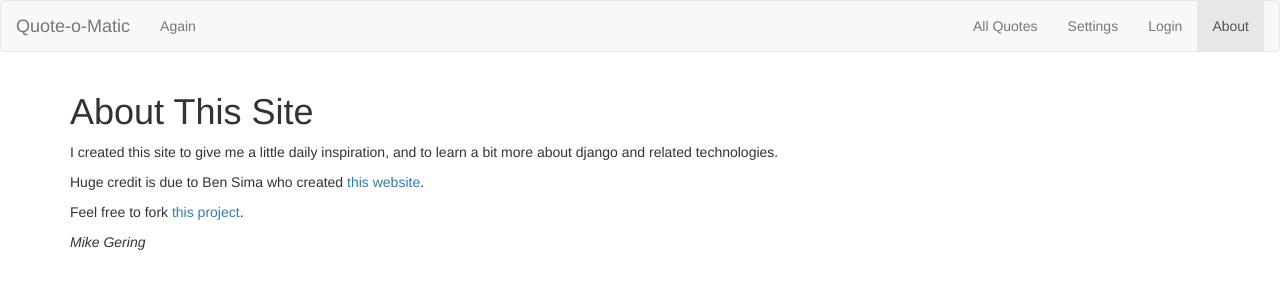
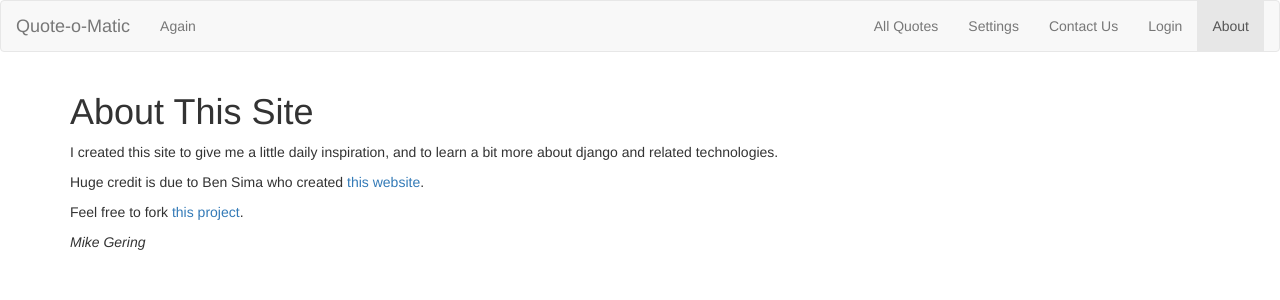
Before and after one commit to mfgering/quotes_site, a Django app: page /about/ in a window 1280 px wide. Shown: the top 300 px of the page. Run offline with Django 3.2, Linux system fonts and the light colour scheme; some libraries are stand-ins or nearby versions.

Commit message:
contact support

```diff
--- a/main/templates/contact_form/contact_form.html
+++ b/main/templates/contact_form/contact_form.html
@@ -28,9 +28,7 @@
             {{ form.body|add_class:"form-control col-sm-10" }}
         </div>
     </div>
-
-
-<input type="submit" value="Send" />
+<input type="submit" value="Send" class="btn btn-primary btn-lg sm-col-12" />
 </form>
 
 {% endblock %}
--- a/main/templates/main/bootstrap.html
+++ b/main/templates/main/bootstrap.html
@@ -42,27 +42,30 @@
                 <li {% if request.resolver_match.url_name == 'index' %}class="active"{% endif %}><a id="refresh_button" href="#">Again <span class="sr-only">(current)</span></a></li>
               </ul>
               <ul class="nav navbar-nav navbar-right">
-                <li {% if request.resolver_match.url_name == 'about' %}class="active"{% endif %}><a href="/about">About</a></li>
+                <li {% if request.resolver_match.url_name == 'about' %}class="active"{% endif %}><a href="{% url 'about' %}">About</a></li>
               </ul>
               {% if user.is_authenticated %}
                   <ul class="nav navbar-nav navbar-right">
-                    <li {% if request.resolver_match.url_name == 'logout' %}class="active"{% endif %}><a href="/logout">Logout</a></li>
+                    <li {% if request.resolver_match.url_name == 'logout' %}class="active"{% endif %}><a href="{% url 'logout' %}">Logout</a></li>
                   </ul>
                   {% if user.is_staff %}
                       <ul class="nav navbar-nav navbar-right">
-                        <li {% if request.resolver_match.url_name == 'admin' %}class="active"{% endif %}><a href="/admin">Admin</a></li>
+                        <li {% if request.resolver_match.url_name == 'admin' %}class="active"{% endif %}><a href="{% url 'admin' %}">Admin</a></li>
                       </ul>
                   {% endif %}
               {% else %}
                   <ul class="nav navbar-nav navbar-right">
-                    <li {% if request.resolver_match.url_name == 'login' %}class="active"{% endif %}><a href="/login">Login</a></li>
+                    <li {% if request.resolver_match.url_name == 'login' %}class="active"{% endif %}><a href="{% url 'login' %}">Login</a></li>
                   </ul>
               {% endif %}
               <ul class="nav navbar-nav navbar-right">
-                <li {% if request.resolver_match.url_name == 'preferences' %}class="active"{% endif %}><a href="/preferences">Settings</a></li>
+                <li {% if request.resolver_match.url_name == 'contact_form' %}class="active"{% endif %}><a href="{% url 'contact_form' %}">Contact Us</a></li>
+              </ul>
+              <ul class="nav navbar-nav navbar-right">
+                <li {% if request.resolver_match.url_name == 'preferences' %}class="active"{% endif %}><a href="{% url 'preferences' %}">Settings</a></li>
               </ul>
               <ul class="nav navbar-nav navbar-right hidden-xs">
-                <li {% if request.resolver_match.url_name == 'quotes' %}class="active"{% endif %}><a href="/quotes">All Quotes</a></li>
+                <li {% if request.resolver_match.url_name == 'quotes' %}class="active"{% endif %}><a href="{% url 'quotes' %}">All Quotes</a></li>
               </ul>
             </div><!-- /.navbar-collapse -->
           </div><!-- /.container-fluid -->
--- a/main/urls.py
+++ b/main/urls.py
@@ -11,8 +11,8 @@ urlpatterns = [
     url(r'^ajax/sentiment/(?P<quote_id>\d+)/(?P<sentiment>.*)$', views.QuoteSentimentJsonView.as_view(), name='ajax_quote_sentiment'),
     url(r'^quote/((?P<quote_id>\d+)?/)?$', views.QuoteAjaxView.as_view(), name='ajax_quote'),
     url(r'^quotes/$', views.QuoteListView.as_view(), name='quotes'),
-    url(r'^contact-new/$', views.QuotesContactFormView.as_view(), name='contact'),
-    url(r'^contact-new/sent/$',
+    url(r'^contact/$', views.QuotesContactFormView.as_view(), name='contact_form'),
+    url(r'^contact/sent/$',
         TemplateView.as_view(
             template_name='contact_form/contact_form_sent.html'),
         name='contact_form_sent'),
```
